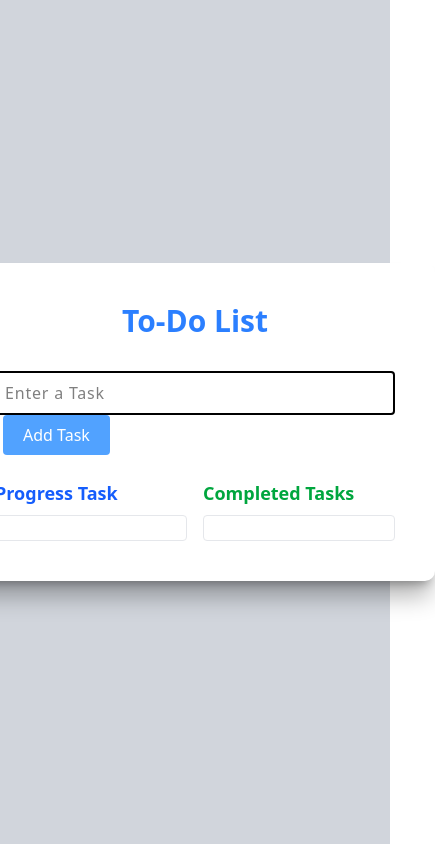
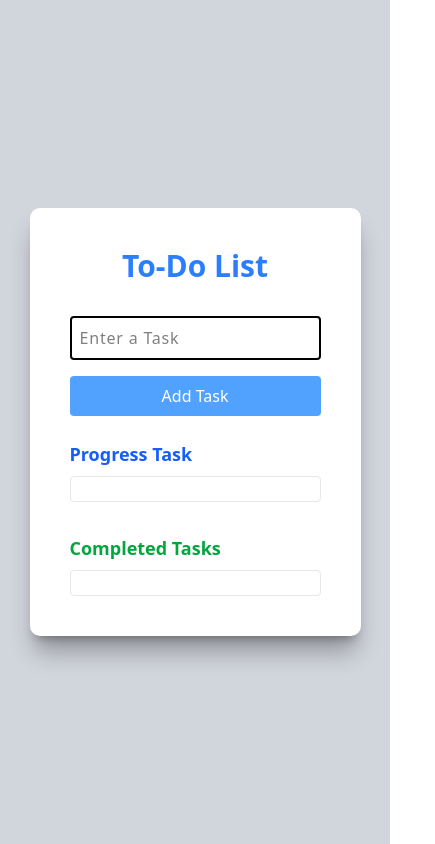
Before and after one commit to HaiderRehman06/to-do-drag-Drop, a React (Vite) app: page / in a window 390 px wide. Shown: the whole page, 435 px wide, since content can reach past the window. Built offline with nearby package versions, Linux system fonts and the light colour scheme.

Commit message:
adding media queries

```diff
--- a/src/App.jsx
+++ b/src/App.jsx
@@ -22,6 +22,7 @@ function App() {
       li.classList.add('opacity-50');
       window.dragged = li;
     };
+
     li.ondragend = function () {
       li.classList.remove('opacity-50');
       window.dragged = null;
@@ -38,6 +39,7 @@ function App() {
       }
     };
 
+
     var removeButton = document.createElement('button');
     removeButton.textContent = '-';
     removeButton.className =
@@ -51,6 +53,7 @@ function App() {
 
     progressList.appendChild(li);
     taskInput.value = '';
+
   }
 
   // Drag-over and drop for both lists
@@ -78,22 +81,22 @@ function App() {
     <div className="flex justify-center items-center h-screen bg-gray-300">
       <div className="bg-white p-10 rounded-[10px] shadow-xl/30 m-5">
         <h1 className="text-center text-3xl font-semibold text-blue-500 mb-8">To-Do List</h1>
-        <div className="">
+        <div className="flex flex-col sm:flex-row gap-2 sm:gap-0">
           <input
             type="text"
             placeholder="Enter a Task"
             id="taskinput"
-            className="w-100 outline-none border-2 border-black-300 rounded focus:border-blue-500 p-2 font-light tracking-wider"
+            className="w-full sm:w-100 outline-none border-2 border-black-300 rounded focus:border-blue-500 p-2 font-light tracking-wider"
           />
           <button
             onClick={addTask}
-            className="px-5 bg-blue-400 hover:bg-blue-600 ml-2 rounded text-white p-2 cursor-pointer"
+            className="w-full sm:w-auto px-5 bg-blue-400 hover:bg-blue-600 sm:ml-2 rounded text-white p-2 cursor-pointer mt-2 sm:mt-0"
           >
             Add Task
           </button>
         </div>
-        <div className="flex gap-4 mt-6 justify-center">
-          <div className="w-1/2">
+        <div className="flex flex-col sm:flex-row gap-4 mt-6 justify-center">
+          <div className="w-full sm:w-1/2">
             <h3 className="text-lg font-semibold mb-2 text-blue-600 ">Progress Task</h3>
             <ul
               id="progress-list"
@@ -103,7 +106,7 @@ function App() {
               className=" border border-gray-200 p-3 rounded max-h-55 overflow-y-auto"
             ></ul>
           </div>
-          <div className="w-1/2">
+          <div className="w-full sm:w-1/2 mt-4 sm:mt-0">
             <h3 className="text-lg mb-2 font-semibold text-green-600">Completed Tasks</h3>
             <ul
               id="completed-list"
```
